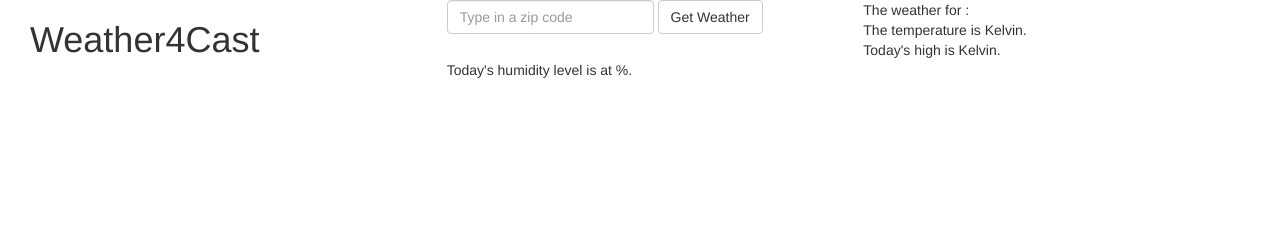
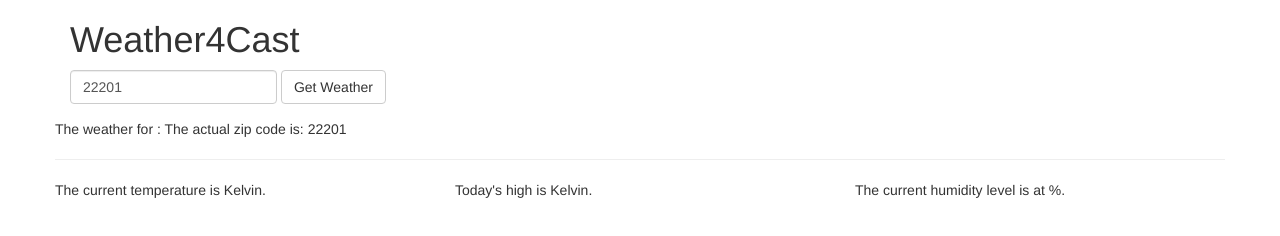
Before and after one commit to wired4code/MVP, a plain HTML site: page index.html in a window 1280 px wide. Drawn offline with nearby package versions, Linux system fonts and the light colour scheme; some packages are replaced by stand-ins of ours.

Commit message:
Add custom zipcode service to bind data typed in input field

```diff
--- a/app.js
+++ b/app.js
@@ -1,14 +1,22 @@
 var app = angular.module('myApp', ['ngRoute', 'ngResource']);
+
+app.service('zipService', function(){
+  this.zip = 22201;
+});
 
 
 // controller
-app.controller('currentWeatherController', ['$scope', '$resource', function($scope, $resource){
+app.controller('currentWeatherController', ['$scope', '$resource', 'zipService', function($scope, $resource, zipService){
 
-  $scope.zipCode = '';
+  $scope.zip = zipService.zip;
 
-  $scope.weatherAPI = $resource("http://api.openweathermap.org/data/2.5/weather?zip=48197,us&appid=d6dbfbaff7932cf4fe546adbf96d084d", {callback: "JSON_CALLBACK"}, {get: {method: "JSONP"}});
+  $scope.$watch('zip', function(){
+    zipService.zip = $scope.zip;
+  })
 
-  $scope.result = $scope.weatherAPI.get({name:$scope.city})
+  $scope.weatherAPI = $resource("http://api.openweathermap.org/data/2.5/weather?zip="+$scope.zip+",us&appid=d6dbfbaff7932cf4fe546adbf96d084d", {callback: "JSON_CALLBACK"}, {get: {method: "JSONP"}});
+
+  $scope.result = $scope.weatherAPI.get(/*{name:$scope.city}*/)
 
     console.log($scope.result);
 }]);
--- a/index.html
+++ b/index.html
@@ -15,20 +15,26 @@
 
 <body>
 
-  <div class="container-fluid" ng-controller="currentWeatherController">
-    <div class="row"></div>
-      <div class="col-md-4"><h1>Weather4Cast</h1></div>
-      <div class="col-md-4 input form-group form-inline">
-      <input class="form-control" type="text" ng-model="zipCode" placeholder="Type in a zip code"></input>
-      <button type="submit" class="btn btn-default">Get Weather</button>
+  <div class="container" ng-controller="currentWeatherController">
+    <div class="row">
+      <div class="col-md-12"><h1>Weather4Cast</h1></div>
+    </div>
+    <div class="row">
+      <div class="col-md-12 input form-group form-inline">
+      <input class="form-control" type="text" ng-model="zip" value="zip" placeholder="Type in a zip code"></input>
+      <button type="submit" ng-click="getCity()" class="btn btn-default">Get Weather</button>
+    </div>
+    <div class="row">
+      <div class="col-md-12 weather-info">
+        The weather for {{ result.name }}:
+        The actual zip code is: {{zip}}
+      </div>
     </div>
 
+    <hr />
+    <div class="row">
     <div class="col-md-4 weather-info">
-      The weather for {{ result.name }}:
-    </div>
-
-    <div class="col-md-4 weather-info">
-      The temperature is {{ result.main.temp }} Kelvin.
+      The current temperature is {{ result.main.temp }} Kelvin.
     </div>
 
     <div class="col-md-4 weather-info">
@@ -36,9 +42,9 @@
     </div>
 
     <div class="col-md-4 weather-info">
-      Today's humidity level is at {{ result.main.humidity }}%.
+      The current humidity level is at {{ result.main.humidity }}%.
     </div>
-
+    </div>
   </div>
 
 </body>
```
